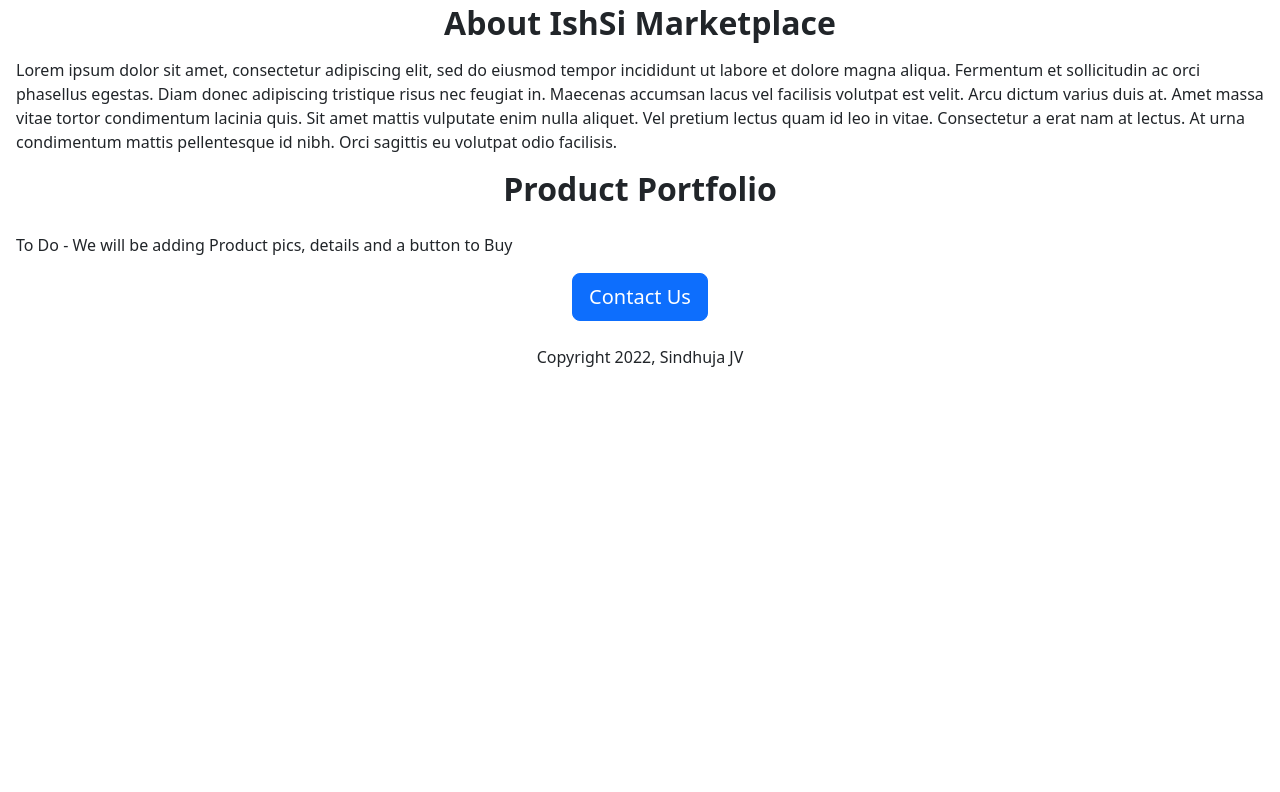
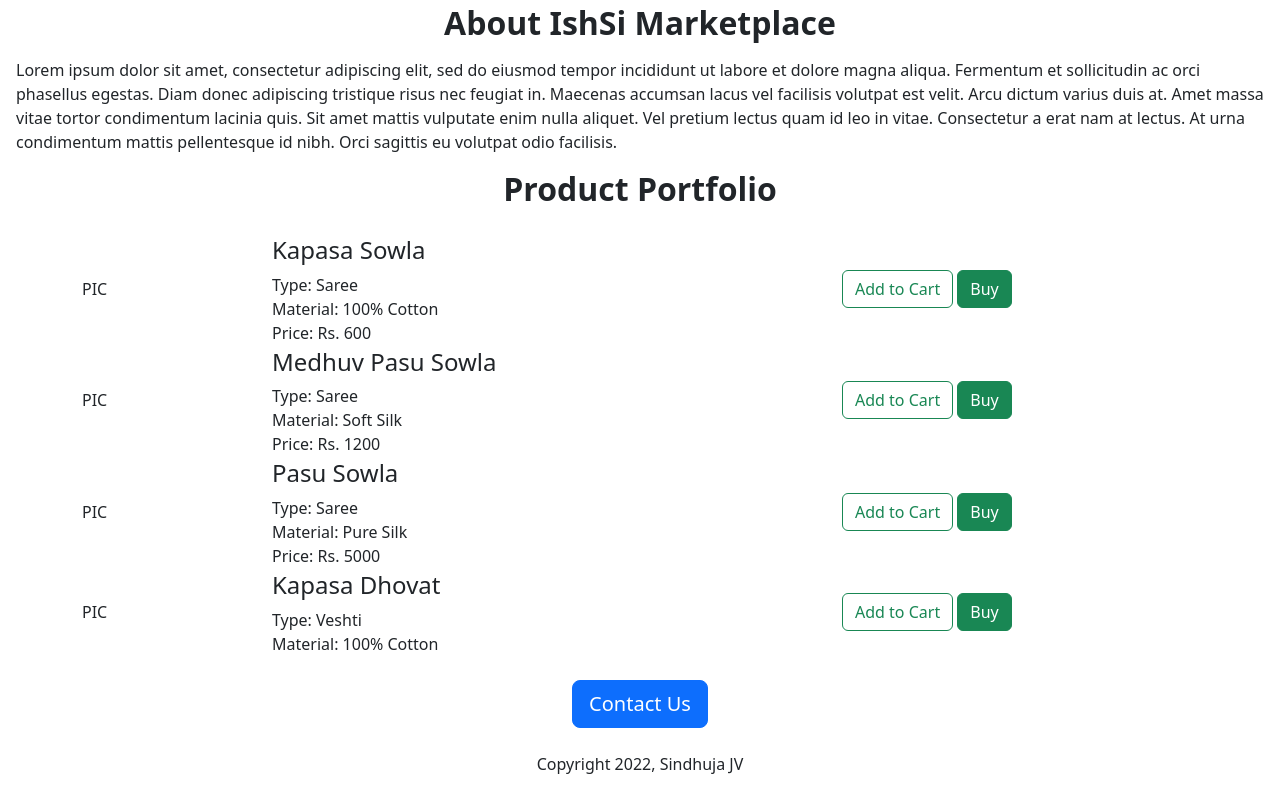
Before and after one commit to prakashsiv/e-commerce-website, a Flask app: page / in a window 1280 px wide. Shown: the part 400-1192 px from the top of the page. Before the commit the page ends 767 px from the top, so only its background shows below. Run offline with Flask 2, Linux system fonts and the light colour scheme.

Commit message:
Added dynamic data and api route

```diff
--- a/app.py
+++ b/app.py
@@ -1,12 +1,42 @@
-from flask import Flask, render_template
+from flask import Flask, render_template, jsonify
 
 app = Flask(__name__)
 ##print(__name__)
 
+ITEMS = [{
+  "product_id": 1,
+  "product_name": "Kapasa Sowla",
+  "product_type": "Saree",
+  "product_material": "100% Cotton",
+  "product_price": "Rs. 600"
+}, {
+  "product_id": 2,
+  "product_name": "Medhuv Pasu Sowla",
+  "product_type": "Saree",
+  "product_material": "Soft Silk",
+  "product_price": "Rs. 1200"
+}, {
+  "product_id": 3,
+  "product_name": "Pasu Sowla",
+  "product_type": "Saree",
+  "product_material": "Pure Silk",
+  "product_price": "Rs. 5000"
+}, {
+  "product_id": 4,
+  "product_name": "Kapasa Dhovat",
+  "product_type": "Veshti",
+  "product_material": "100% Cotton"
+}]
+
 
 @app.route("/")
-def hello_world():
-  return render_template ('home.html')
+def hello_ishsi():
+  return render_template('home.html', items=ITEMS, company_name="IshSi")
+
+
+@app.route("/buy")
+def hello_buy():
+  return jsonify(ITEMS)
 
 
 if __name__ == "__main__":
--- a/templates/home.html
+++ b/templates/home.html
@@ -3,13 +3,13 @@
   <head>
     <meta charset="utf-8">
     <meta name="viewport" content="width=device-width, initial-scale=1">
-    <title>IshSi Marketplace</title>
+    <title>{{company_name}} Marketplace</title>
     <link href="https://cdn.jsdelivr.net/npm/bootstrap@5.3.0-alpha1/dist/css/bootstrap.min.css" rel="stylesheet" integrity="sha384-GLhlTQ8iRABdZLl6O3oVMWSktQOp6b7In1Zl3/Jr59b6EGGoI1aFkw7cmDA6j6gD" crossorigin="anonymous"
 
   </head>
   <body>
     <div>
-      <h1 class= "text-center fw-bold fs-1 mt-2 mb-4">IshSi Marketplace</h1>
+      <h1 class= "text-center fw-bold fs-1 mt-2 mb-4">{{company_name}} Marketplace</h1>
       <div class = "text-center">
       <img class="mx-auto" src="https://e-commerce-website.prakashpy.repl.co/static/saree_fabric_2.jpg" height="300">
       <img class="mx-auto" src="https://e-commerce-website.prakashpy.repl.co/static/saree_fabric_3.jpg"height="300" width="250">
@@ -24,10 +24,12 @@
       <h3 class="text-center fw-bold fs-2 mt-2 mb-4">
         Product Portfolio
       </h3>
-        <p class="ms-3 me-3">
-          To Do - We will be adding Product pics, details and a button to Buy
-        </p>
-      <div class="text-center">
+        <div class="ms-3 me-3">
+          {% for item in items %}
+            {% include "products.html" %}
+          {% endfor %}
+        </div>
+      <div class="mt-4 text-center">
       <button class="btn btn-primary btn-lg">Contact Us</button>
         <p class="fs-6 mt-4">Copyright 2022, Sindhuja JV</p>
       </div>
--- /dev/null
+++ b/templates/products.html
@@ -0,0 +1,21 @@
+<div class="container">
+  <div class="row">
+    <div class="col-2 align-self-center">
+      PIC
+    </div>
+      <div class="col-6">
+        <div style = "margin-top: 3px";>
+        <h4>{{item['product_name']}}</h4>
+        <div>Type: {{item['product_type']}}</div>
+        <div>Material: {{item['product_material']}}</div>
+        {% if "product_price" in item %}
+        <div>Price: {{item['product_price']}}</div>
+        {% endif %}
+        </div>
+      </div>
+        <div class="col-3 align-self-center">
+          <button type="button" class="btn btn-outline-success">Add to Cart</button>
+          <button type="button" class="btn btn-success">Buy</button>
+        </div>
+  </div>
+      </div>
```
